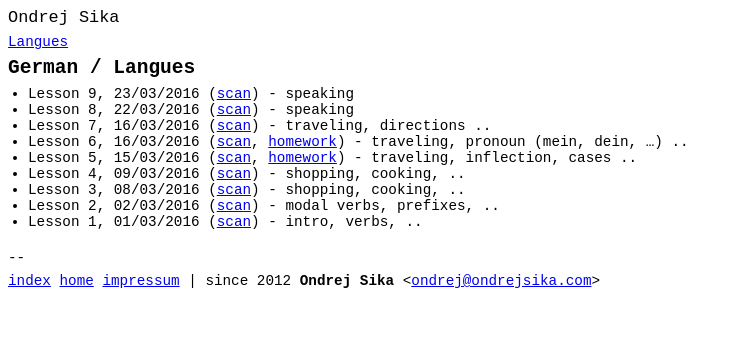
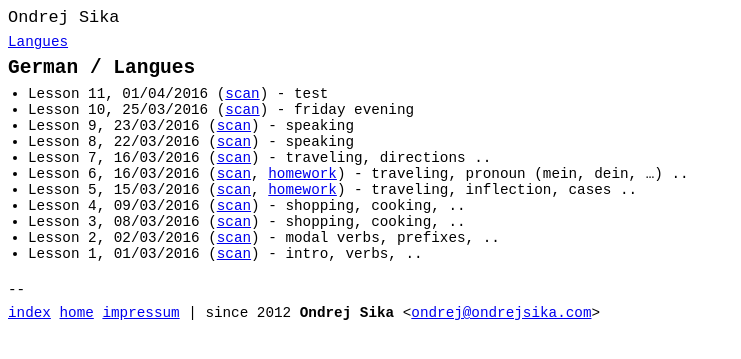
Before and after one commit to ondrejsika/ondrejsika.com, a Jekyll site: the page built from edu/languages/german/index.md, in a window 1280 px wide. Shown: the top 359 px of the page, without its empty margins (0-741 px from the left). Built offline with Jekyll 4.4.1, drawn with Linux system fonts in a browser that asks for light colours; Markdown is read by kramdown in place of the engine named in the settings; comment, search, counter and statistics services are not loaded.

Commit message:
german - add lessons 10, 11

```diff
--- a/edu/languages/german/index.md
+++ b/edu/languages/german/index.md
@@ -7,6 +7,8 @@
 
 ## {{page.title}}
 
+* Lesson 11, 01/04/2016 ([scan](http://notes.drive.ondrejsika.com/languages/german/maria/german-lesson-11.pdf)) - test
+* Lesson 10, 25/03/2016 ([scan](http://notes.drive.ondrejsika.com/languages/german/maria/german-lesson-10.pdf)) - friday evening
 * Lesson 9, 23/03/2016 ([scan](http://notes.drive.ondrejsika.com/languages/german/maria/german-lesson-9.pdf)) - speaking
 * Lesson 8, 22/03/2016 ([scan](http://notes.drive.ondrejsika.com/languages/german/maria/german-lesson-8.pdf)) - speaking
 * Lesson 7, 16/03/2016 ([scan](http://notes.drive.ondrejsika.com/languages/german/maria/german-lesson-7.pdf)) - traveling, directions ..
```
